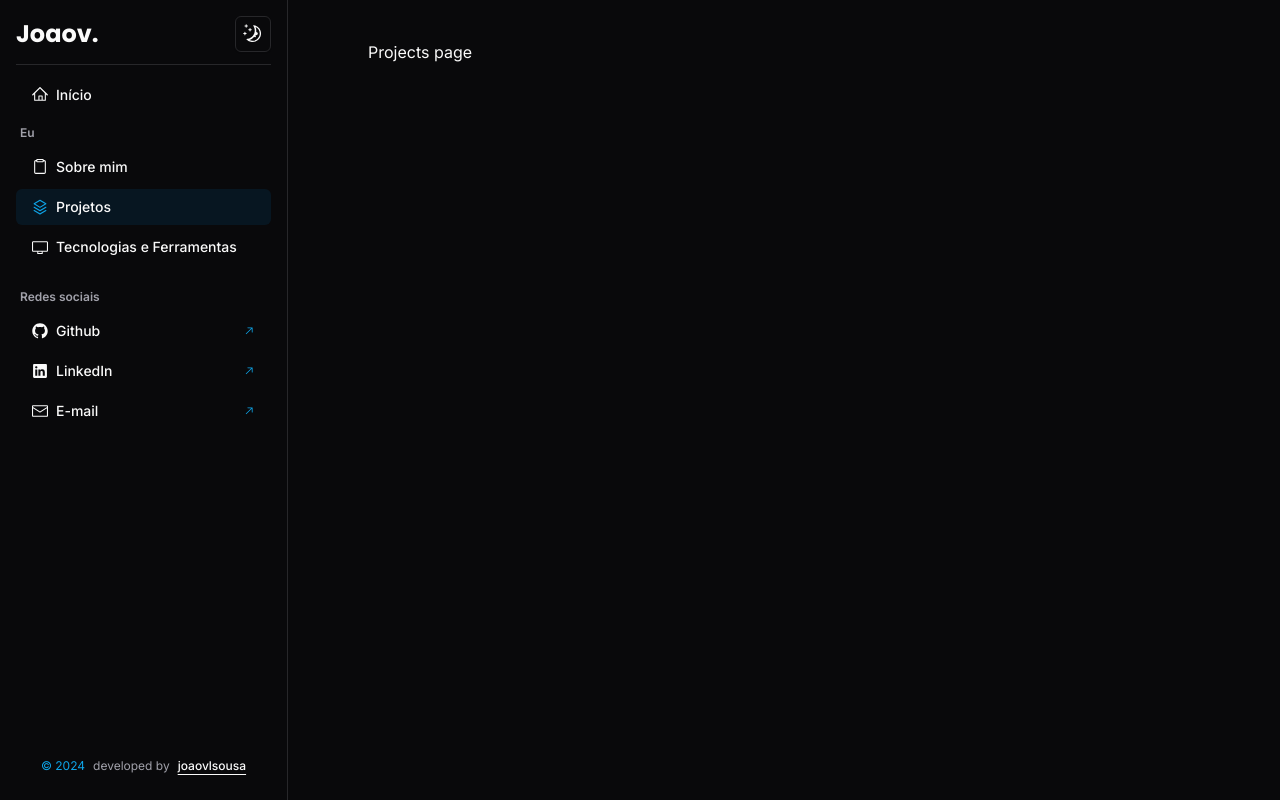
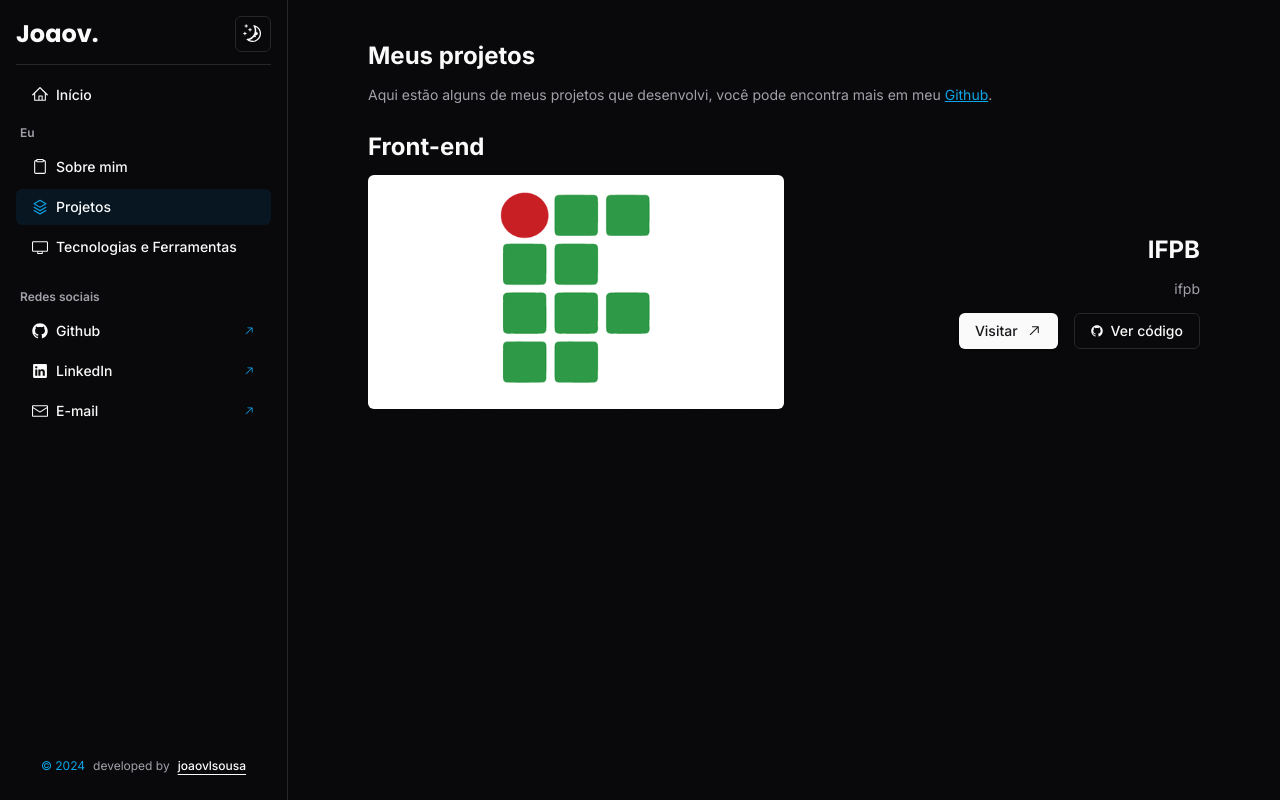
Before and after one commit to joaovlsousa/portfolio, a Next.js app: page /projects in a window 1280 px wide. Built offline with nearby package versions, Linux system fonts and the light colour scheme.

Commit message:
feat: projects page

```diff
--- a/app/(routes)/(home)/_components/card-info.tsx
+++ b/app/(routes)/(home)/_components/card-info.tsx
@@ -25,7 +25,12 @@ export function CardInfo({
   orientation = 'horizontal',
 }: CardInfoProps) {
   return (
-    <Card className={cn('w-full', orientation === 'vertical' && 'h-96')}>
+    <Card
+      className={cn(
+        'w-full',
+        orientation === 'vertical' && 'h-[25rem] lg:h-96',
+      )}
+    >
       <CardHeader>
         <div className="flex items-center justify-between">
           <div className="flex items-center">
--- a/app/(routes)/(home)/page.tsx
+++ b/app/(routes)/(home)/page.tsx
@@ -8,6 +8,8 @@ import {
 import { getMostUsedTechs } from '@/data/stacks'
 import { linkedinLink } from '@/lib/data/links'
 
+import { Description } from '@/components/description'
+import { Project } from '@/components/project'
 import { Tech } from '@/components/tech'
 import { CardInfo } from './_components/card-info'
 import { Experiences } from './_components/experiences'
@@ -25,7 +27,7 @@ export default function Home() {
         href="/about-me"
         linkLabel="Saiba mais"
       >
-        <p className="text-muted-foreground leading-relaxed">
+        <Description>
           Olá, meu nome é João Vitor, sou um desenvolvedor front-end muito
           dedicado, tenho experiência nas tecnologias mais atuais do mercado
           como{' '}
@@ -34,7 +36,7 @@ export default function Home() {
           </span>
           , entre outros. Gosto de soluções robustas e amigáveis ao usuário,
           priorizando escalabilidade, acessibilidade e performance.
-        </p>
+        </Description>
       </CardInfo>
       <div className="w-full block space-y-6 md:flex md:space-y-0 md:items-center md:justify-between md:gap-x-6">
         <CardInfo
@@ -66,7 +68,15 @@ export default function Home() {
         href="/projects"
         linkLabel="Ver todos"
       >
-        <p>TODO: Projects</p>
+        <div className="space-y-8">
+          <Project
+            title="IFPB"
+            description="ifpb"
+            githubUrl="/li"
+            imageUrl="/images/ifpb.png"
+            appUrl="j"
+          />
+        </div>
       </CardInfo>
     </>
   )
--- a/app/(routes)/about-me/_components/academic.tsx
+++ b/app/(routes)/about-me/_components/academic.tsx
@@ -27,9 +27,7 @@ export function Academic({
           {description}, <span className="text-xs text-sky-500">{period}</span>
         </CardDescription>
       </CardHeader>
-      <CardContent className="text-sm text-muted-foreground leading-relaxed">
-        {children}
-      </CardContent>
+      <CardContent>{children}</CardContent>
     </Card>
   )
 }
--- a/app/(routes)/about-me/page.tsx
+++ b/app/(routes)/about-me/page.tsx
@@ -1,9 +1,16 @@
 import { getMostUsedTechs } from '@/data/stacks'
+import { Metadata } from 'next'
 
+import { Description } from '@/components/description'
 import { TalkToMeButtons } from '@/components/talk-to-me-buttons'
+import { Title } from '@/components/title'
 import { Separator } from '@/components/ui/separator'
 import { Academic } from './_components/academic'
 import { Info } from './_components/info'
+
+export const metadata: Metadata = {
+  title: 'Sobre mim',
+}
 
 function getAge(birthDate: string) {
   return Math.floor((Date.now() - new Date(birthDate).getTime()) / 3.15576e10)
@@ -18,7 +25,7 @@ export default function AboutMePage() {
   return (
     <div className="space-y-6">
       <section className="space-y-6">
-        <h1 className="text-2xl font-bold">Sobre mim</h1>
+        <Title>Sobre mim</Title>
         <div className="space-y-3">
           <Info title="Nome">João Vitor</Info>
           <Info title="Idade">{age} anos</Info>
@@ -38,45 +45,45 @@ export default function AboutMePage() {
       <Separator />
 
       <section>
-        <h1 className="text-2xl font-bold">Formação acadêmica</h1>
+        <Title>Formação acadêmica</Title>
         <Academic
           title="Instituto Federal da Paraíba"
           description="Ensino Médio + Técnico"
           period="2020 - 2022"
         >
-          <p>
+          <Description>
             Tive a oportunidade de fazer o curso de Técnico em Informática
             integrado ao ensino médio, onde na ocasião pude aprender sobre
             diversas tecnologias, como: HTML5, CSS3, MySQL, PHP, JavaScript,
             Java, além de desenvolver diversos projetos utilizando essas
             tecnologias.
-          </p>
+          </Description>
         </Academic>
         <Academic
           title="Universidade Estadual da Paraíba"
           description="Bacharelado"
           period="2023 - Atualmente"
         >
-          <p>
+          <Description>
             Atualmente, estou me graduando em Ciência da Computação, onde estou
             aprendendo novas tecnologias, como: Python, C++, ReactJS,
             PostgreSQL. E sigo me aprimorando na parte do front-end
             desenvolvendo projetos com essas e outras tecnologias que estou
             estudando fora da faculdade, como NextJs, TailwindCSS, entre outras.
-          </p>
+          </Description>
         </Academic>
       </section>
 
       <Separator />
 
       <section className="space-y-3">
-        <h1 className="text-2xl font-bold">Fale comigo</h1>
-        <p className="text-sm text-muted-foreground leading-relaxed">
+        <Title>Fale comigo</Title>
+        <Description>
           Sinta-se à vontade para entrar em contato comigo através das
           informações de contato fornecidas abaixo. Estou sempre aberto a novas
           oportunidades, colaborações e conversas envolventes sobre o
           emocionante campo da tecnologia e além.
-        </p>
+        </Description>
         <TalkToMeButtons />
       </section>
     </div>
--- a/app/(routes)/projects/page.tsx
+++ b/app/(routes)/projects/page.tsx
@@ -1,3 +1,41 @@
+import { Metadata } from 'next'
+import Link from 'next/link'
+
+import { Description } from '@/components/description'
+import { Project } from '@/components/project'
+import { Title } from '@/components/title'
+import { githubLink } from '@/lib/data/links'
+
+export const metadata: Metadata = {
+  title: 'Meus projetos',
+}
+
 export default function ProjectsPage() {
-  return <div>Projects page</div>
+  return (
+    <div className="space-y-6">
+      <section className="space-y-3">
+        <Title>Meus projetos</Title>
+        <Description>
+          Aqui estão alguns de meus projetos que desenvolvi, você pode encontra
+          mais em meu{' '}
+          <Link href={githubLink} className="text-sky-500 underline">
+            Github
+          </Link>
+          .
+        </Description>
+      </section>
+      <section className="space-y-3">
+        <Title>Front-end</Title>
+        <div className="space-y-8">
+          <Project
+            title="IFPB"
+            description="ifpb"
+            githubUrl="/li"
+            imageUrl="/images/ifpb.png"
+            appUrl="j"
+          />
+        </div>
+      </section>
+    </div>
+  )
 }
--- a/app/(routes)/uses/page.tsx
+++ b/app/(routes)/uses/page.tsx
@@ -1,22 +1,30 @@
+import { Metadata } from 'next'
+
+import { Description } from '@/components/description'
 import { Tech } from '@/components/tech'
+import { Title } from '@/components/title'
 import { stacks } from '@/data/stacks'
+
+export const metadata: Metadata = {
+  title: 'Tecnologias e Ferramentas',
+}
 
 export default function UsesPage() {
   return (
     <div className="space-y-6">
       <section className="space-y-3">
-        <h1 className="text-2xl font-bold">Tecnologias e Ferramentas</h1>
-        <p className="text-sm text-muted-foreground leading-relaxed">
+        <Title>Tecnologias e Ferramentas</Title>
+        <Description>
           Explore as tecnologias e ferramentas que impulsionam a minha
           experiência em desenvolvimento. Eu seleciono e uso detalhadamente
           essas ferramentas para criar soluções robustas e eficientes,
           priorizando sempre a experiência do usuário.
-        </p>
+        </Description>
       </section>
 
       {stacks.map(({ title, items }) => (
         <section key={title} className="space-y-3">
-          <h1 className="text-2xl font-bold">{title}</h1>
+          <Title>{title}</Title>
           <div className="grid grid-cols-2 md:grid-cols-3 lg:grid-cols-4 gap-2">
             {items.map((tech) => (
               <Tech key={tech.name} {...tech} />
--- /dev/null
+++ b/components/description.tsx
@@ -0,0 +1,5 @@
+export function Description({ children }: { children: React.ReactNode }) {
+  return (
+    <p className="text-sm text-muted-foreground leading-relaxed">{children}</p>
+  )
+}
--- /dev/null
+++ b/components/project.tsx
@@ -0,0 +1,55 @@
+import { ArrowTopRightIcon, GitHubLogoIcon } from '@radix-ui/react-icons'
+import Image from 'next/image'
+import Link from 'next/link'
+
+import { Description } from '@/components/description'
+import { Title } from '@/components/title'
+import { Button } from '@/components/ui/button'
+
+interface ProjectProps {
+  title: string
+  description: string
+  imageUrl: string
+  githubUrl: string
+  appUrl?: string
+}
+
+export function Project({
+  description,
+  githubUrl,
+  imageUrl,
+  title,
+  appUrl,
+}: ProjectProps) {
+  return (
+    <div className="flex flex-col gap-y-4 md:gap-y-0 md:flex-row md:items-center md:justify-between">
+      <Image
+        src={imageUrl}
+        alt={title}
+        width={1280}
+        height={720}
+        className="w-full md:w-1/2 aspect-video rounded-md"
+      />
+      <div className="w-full md:w-1/2 flex flex-col md:items-end gap-y-3">
+        <Title>{title}</Title>
+        <Description>{description}</Description>
+
+        <div className="flex items-center gap-x-4">
+          {appUrl && (
+            <Button asChild>
+              <Link href={appUrl}>
+                Visitar <ArrowTopRightIcon className="w-4 h-4 ml-2" />
+              </Link>
+            </Button>
+          )}
+          <Button asChild variant="outline">
+            <Link href={githubUrl}>
+              <GitHubLogoIcon className="w-3 h-3 mr-2" />
+              Ver código
+            </Link>
+          </Button>
+        </div>
+      </div>
+    </div>
+  )
+}
--- /dev/null
+++ b/components/title.tsx
@@ -0,0 +1,3 @@
+export function Title({ children }: { children: React.ReactNode }) {
+  return <h1 className="text-2xl font-bold">{children}</h1>
+}
```
